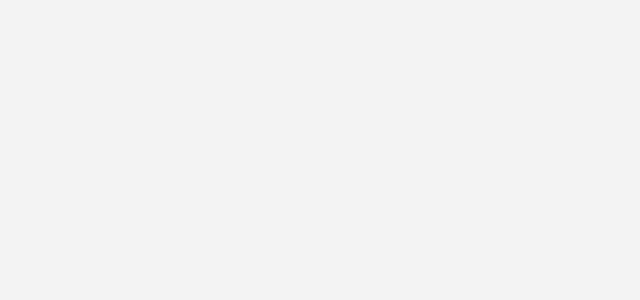
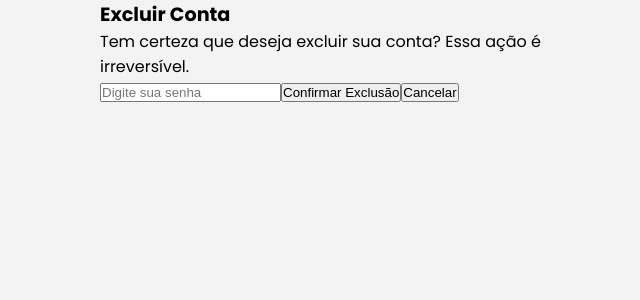
Before and after one commit to YagoABSC/emObraMobile, a React (Vite) app: page /excluir-conta in a window 1280 px wide. Before the commit this address had no page. Shown: the top 300 px of the page, without its empty margins (315-955 px from the left). Built offline with nearby package versions, Linux system fonts and the light colour scheme.

Commit message:
poucos passos a diante

```diff
--- a/src/assets/componentes/Configuracoes.jsx
+++ b/src/assets/componentes/Configuracoes.jsx
@@ -1,23 +1,36 @@
 import React from "react";
-
+import { useNavigate } from "react-router-dom";
 
 const Configuracoes = () => {
 
+    const navigate = useNavigate();
+
+    const editar = () => {
+        navigate("/editar-perfil");
+    }
+
+    const editarSenha = () => {
+        navigate("/editar-senha");
+    }
+
+    const excluir = () => {
+        navigate("/excluir-conta");
+    }
 
     return (
         <div className="container-configuracoes">
 
             <div className="config-categorias">
-                <span>Editar perfil</span>
+                <span onClick={editar}>Editar perfil</span>
             </div>
             <div className="config-categorias">
-                <span>Editar senha</span>
+                <span onClick={editarSenha}>Editar senha</span>
             </div>
             <div className="config-categorias">
-                <span>Termos e Condições</span>
+                <span >Termos e Condições</span>
             </div>
             <div className="config-categorias">
-                <span>Excluir conta</span>
+                <span onClick={excluir}>Excluir conta</span>
             </div>
         </div>
     )
--- a/src/main.jsx
+++ b/src/main.jsx
@@ -8,6 +8,7 @@ import Cadastro from './pages/Cadastro/Cadastro.jsx'
 import Perfil from './pages/Perfil/Perfil.jsx'
 import RedefinirSenha from './pages/RedefinirSenha/RedefinirSenha.jsx'
 import EditarPerfil from './pages/EditarPerfil/EditarPerfil.jsx'
+import ExcluirConta from './pages/ExcluirConta/ExcluirConta.jsx'
 
 createRoot(document.getElementById('root')).render(
   <StrictMode>
@@ -19,6 +20,7 @@ createRoot(document.getElementById('root')).render(
         <Route path='perfil' element={<Perfil />}/>
         <Route path='redefinir-senha' element={<RedefinirSenha />}/>
         <Route path='editar-perfil' element={<EditarPerfil />}/>
+        <Route path='excluir-conta' element={<ExcluirConta />}/>
       </Routes>
     </Router>
   </StrictMode>,
--- a/src/pages/EditarPerfil/EditarPerfil.jsx
+++ b/src/pages/EditarPerfil/EditarPerfil.jsx
@@ -94,6 +94,13 @@ const EditarPerfil = () => {
   const handleSubmit = async (e) => {
     e.preventDefault();
 
+    // Verifica se houve mudanças nos dados ou nos serviços selecionados
+    if (JSON.stringify(dados) === JSON.stringify(originalData) &&
+        JSON.stringify(servicosSelecionados) === JSON.stringify(originalData?.tiposServicos?.map(s => s.id))) {
+      navigate("/perfil");
+      return;
+    }
+
     if (!dados.nome || !dados.telefone || !dados.email || !dados.cep) {
       alert("Preencha todos os campos obrigatórios.");
       return;
@@ -104,18 +111,16 @@ const EditarPerfil = () => {
       return;
     }
 
-    // Verifique se o array está no formato correto antes do envio
-    console.log("Serviços enviados:", servicosSelecionados);
-
     try {
       await atualizarPedreiro(pedreiro_id, dados.nome, dados.telefone, dados.email, dados.cep, servicosSelecionados);
-      alert("Perfil atualizado com sucesso!");
+      alert(response.mensagem);
       navigate("/perfil");
     } catch (error) {
       console.error("Erro ao atualizar os dados:", error);
-      alert("Erro ao atualizar os dados.");
+      alert(response.mensagem);
     }
   };
+
 
   // Cancela o edição de perfil
   const handleCancel = () => {
--- /dev/null
+++ b/src/pages/ExcluirConta/ExcluirConta.jsx
@@ -0,0 +1,67 @@
+import React, { useState, useEffect } from "react";
+import { useNavigate } from "react-router-dom";
+
+// Hooks
+import useAuth from '../../assets/hooks/UseAuth';
+
+// Requisições
+import { excluirConta } from "../../service/api";
+
+const ExcluirConta = () => {
+
+    // useAuth();
+
+    const navigate = useNavigate();
+    const pedreiro_id = localStorage.getItem('pedreiro_id');
+    const [senha, setSenha] = useState("");
+    const [erro, setErro] = useState("");
+    const [confirmacao, setConfirmacao] = useState(false);
+
+    const handleExcluir = async () => {
+        try {
+            if (!senha) {
+                setErro("Por favor, insira sua senha para continuar.");
+                return;
+            }
+
+
+            await excluirConta(pedreiro_id, senha);
+            localStorage.clear();
+            setConfirmacao(true);
+
+            setTimeout(() => {
+                navigate("/"); // Redireciona para a página inicial após 3s
+            }, 3000);
+        } catch (error) {
+            setErro(error.response?.data?.mensagem || "Erro ao excluir a conta. Tente novamente mais tarde.");
+        }
+    };
+
+    return (
+        <div>
+            <h2>Excluir Conta</h2>
+
+            {!confirmacao ? (
+                <>
+                    <p>Tem certeza que deseja excluir sua conta? Essa ação é irreversível.</p>
+
+                    <input
+                        type="password"
+                        placeholder="Digite sua senha"
+                        value={senha}
+                        onChange={(e) => setSenha(e.target.value)}
+                    />
+
+                    {erro && <p style={{ color: "red" }}>{erro}</p>}
+
+                    <button onClick={handleExcluir}>Confirmar Exclusão</button>
+                    <button onClick={() => navigate("/")}>Cancelar</button>
+                </>
+            ) : (
+                <p>Sua conta foi excluída com sucesso! Redirecionando...</p>
+            )}
+        </div>
+    );
+}
+
+export default ExcluirConta;
--- a/src/pages/Perfil/Perfil.jsx
+++ b/src/pages/Perfil/Perfil.jsx
@@ -20,7 +20,6 @@ import { servicosPedreiro, listarPedreiro } from "../../service/api.js";
 import { IoMdSearch } from "react-icons/io";
 import { MdMapsHomeWork } from "react-icons/md";
 import { MdWorkHistory } from "react-icons/md";
-import { IoMdMore } from "react-icons/io";
 import { IoMdSettings } from "react-icons/io";
 
 //Estilo
@@ -109,6 +108,8 @@ const Perfil = () => {
                     {!loadingPedreiro && pedreiro && (
                         <div className="perfil-detalhes">
 
+                            <button onClick={logout}>Sair</button>
+
                             <div className="info-container">
 
                                 <div className="info-pessoais">
--- a/src/service/api.js
+++ b/src/service/api.js
@@ -195,6 +195,18 @@ export const atualizarFotoPedreiro = async (id, formData) => {
   }
 };
 
+export const excluirConta = async (id, senha) => {
+  try {
+    const response = await axios.delete(`${API_URL}/deletarPedreiro/${id}`, { senha }, {
+      headers: { "Content-Type": "application/json" },
+    });
+    return response.data;
+  } catch (error) {
+    console.error("Erro: ", error.response?.data || error.message);
+    throw error;
+  }
+};
+
 // Avaliação Pedreiro
 export const listarAvaliacoes = async (id) => {
   try {
```
